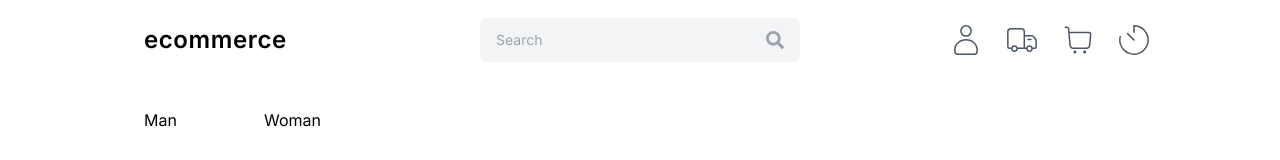
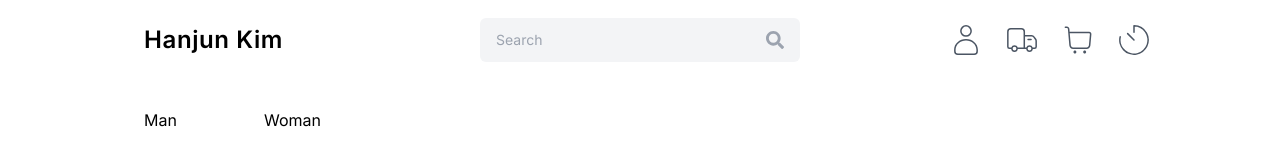
Before and after one commit to snrtn/ecommerce, a Next.js app in the folder ecommerce.front/: page /category in a window 1280 px wide. Shown: the top 160 px of the page. Built offline with nearby package versions, Linux system fonts and the light colour scheme.

Commit message:
commit 18.07.2024

```diff
--- a/ecommerce.front/src/app/layout.tsx
+++ b/ecommerce.front/src/app/layout.tsx
@@ -7,8 +7,8 @@ import RootLayoutClient from "./RootLayoutClient";
 const inter = Inter({ subsets: ["latin"] });
 
 export const metadata: Metadata = {
-  title: "E-Commerce",
-  description: "A complete e-commerce application with Next.js and Wix",
+  title: "Hanjun Kim",
+  description: "Je suis à la recherche d'une opportunité de CDI ou CDD",
 };
 
 export default function RootLayout({
--- a/ecommerce.front/src/components/navigations/Navbar.tsx
+++ b/ecommerce.front/src/components/navigations/Navbar.tsx
@@ -28,7 +28,7 @@ const Navbar = () => {
         <div className="flex items-center justify-center">
           <NavMenu />
           <Link href="/" className={navbar.logoLink}>
-            <div className={navbar.logoText}>ecommerce</div>
+            <div className={navbar.logoText}>Hanjun Kim</div>
           </Link>
         </div>
         <NavIcons />
@@ -39,7 +39,7 @@ const Navbar = () => {
       <div className={navbar.desktopNav}>
         <div className={navbar.desktopLeft}>
           <Link href="/" className="flex items-center gap-3">
-            <div className={navbar.logoText}>ecommerce</div>
+            <div className={navbar.logoText}>Hanjun Kim</div>
           </Link>
         </div>
         <div className={navbar.desktopCenter}>
```
